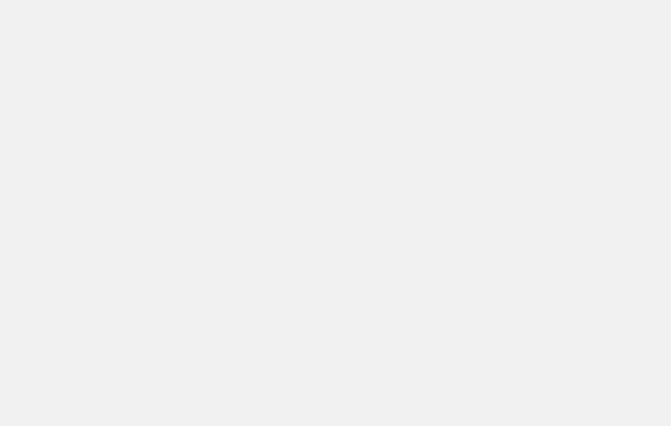
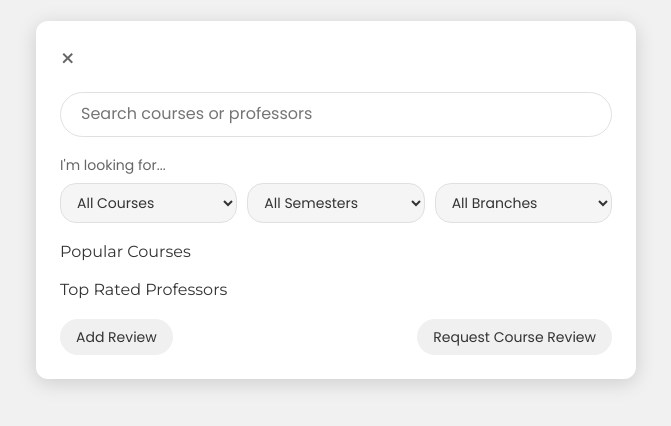
Before and after one commit to aditya19lohia/course_project, a React (Create React App) app in the folder client/: page /search in a window 1280 px wide. Before the commit this address had no page. Shown: the top 426 px of the page, without its empty margins (304-975 px from the left). Built offline with nearby package versions, Linux system fonts and the light colour scheme.

Commit message:
home screen adjustment

```diff
--- a/client/src/App.css
+++ b/client/src/App.css
@@ -1,4 +1,4 @@
-.App {
+/* .App {
   text-align: center;
 }
 
@@ -35,4 +35,4 @@
   to {
     transform: rotate(360deg);
   }
-}
+} */
--- a/client/src/App.js
+++ b/client/src/App.js
@@ -2,11 +2,14 @@
 import {BrowserRouter,Route,Routes} from "react-router-dom";
 import './App.css';
 import Home from './pages/Home';
+import SearchBar from "./components/SearchBar/SearchBar";
 function App() {
   return (
     <BrowserRouter>
       <Routes>
         <Route path="/home" element={<Home />}></Route>
+        <Route path="/search" element={<SearchBar/>}></Route>
+
       </Routes>
     </BrowserRouter>
   );
--- /dev/null
+++ b/client/src/components/SearchBar/SearchBar.css
@@ -0,0 +1,114 @@
+.search-modal-overlay {
+    position: fixed;
+    top: 100px;
+    left: 0;
+    right: 0;
+    bottom: 0;
+    height:200px;
+    /* background-color: black; */
+    display: flex;
+    justify-content: center;
+    align-items: center;
+    z-index: 1000;
+  }
+
+  .search-modal {
+    background-color: white;
+    border-radius: 12px;
+    padding: 24px;
+    width: 90%;
+    max-width: 600px;
+    max-height: 80vh;
+    overflow-y: auto;
+    box-shadow: 0 4px 20px rgba(0, 0, 0, 0.15);
+  }
+
+  .search-modal-header {
+    display: flex;
+    justify-content: space-between;
+    align-items: center;
+    margin-bottom: 20px;
+  }
+
+  .search-modal-header h2 {
+    font-size: 24px;
+    font-weight: 600;
+    color: #333;
+  }
+
+  .search-modal-header button {
+    background: none;
+    border: none;
+    font-size: 24px;
+    cursor: pointer;
+    color: #666;
+  }
+
+  .search-input {
+    width: 100%;
+    padding: 12px 20px;
+    font-size: 16px;
+    border: 1px solid #e0e0e0;
+    border-radius: 24px;
+    margin-bottom: 20px;
+  }
+
+  .filter-section {
+    margin-bottom: 20px;
+  }
+
+  .filter-section p {
+    font-size: 14px;
+    color: #666;
+    margin-bottom: 10px;
+  }
+
+  .filter-options {
+    display: flex;
+    gap: 10px;
+  }
+
+  .filter-options select {
+    flex: 1;
+    padding: 8px 12px;
+    border: 1px solid #e0e0e0;
+    border-radius: 16px;
+    background-color: #f5f5f5;
+    font-size: 14px;
+    color: #333;
+  }
+
+  .quick-filters h3 {
+    font-size: 16px;
+    font-weight: 500;
+    color: #333;
+    margin-top: 20px;
+    margin-bottom: 10px;
+  }
+
+  .search-results {
+    margin-top: 20px;
+  }
+
+  .add-review-section {
+    display: flex;
+    justify-content: space-between;
+    margin-top: 20px;
+  }
+
+  .add-review-section button {
+    padding: 10px 16px;
+    background-color: #f0f0f0;
+    border: none;
+    border-radius: 20px;
+    font-size: 14px;
+    color: #333;
+    cursor: pointer;
+    transition: background-color 0.3s;
+  }
+
+  .add-review-section button:hover {
+    background-color: #e0e0e0;
+  }
+
+  /* You may need to add more specific styles for the search results and quick filter items */
--- /dev/null
+++ b/client/src/components/SearchBar/SearchBar.js
@@ -0,0 +1,67 @@
+import React, { useState } from 'react';
+import './SearchBar.css';
+
+const SearchBar = ({ onClose }) => {
+  const [searchTerm, setSearchTerm] = useState('');
+  const [selectedCourses, setSelectedCourses] = useState('All Courses');
+  const [selectedSemester, setSelectedSemester] = useState('All Semesters');
+  const [selectedBranch, setSelectedBranch] = useState('All Branches');
+  const isOpen=true;
+//   if (!isOpen) return null;
+
+  return (
+    <div className="search-modal-overlay">
+      <div className="search-modal">
+        <div className="search-modal-header">
+          {/* <h2>Search Courses and Reviews</h2> */}
+          <button onClick={onClose}>×</button>
+        </div>
+
+        <input
+          type="text"
+          placeholder="Search courses or professors"
+          value={searchTerm}
+          onChange={(e) => setSearchTerm(e.target.value)}
+          className="search-input"
+        />
+
+        <div className="filter-section">
+          <p>I'm looking for...</p>
+          <div className="filter-options">
+            <select value={selectedCourses} onChange={(e) => setSelectedCourses(e.target.value)}>
+              <option value="All Courses">All Courses</option>
+              {/* Add more options */}
+            </select>
+            <select value={selectedSemester} onChange={(e) => setSelectedSemester(e.target.value)}>
+              <option value="All Semesters">All Semesters</option>
+              {/* Add semester options */}
+            </select>
+            <select value={selectedBranch} onChange={(e) => setSelectedBranch(e.target.value)}>
+              <option value="All Branches">All Branches</option>
+              {/* Add branch options */}
+            </select>
+          </div>
+        </div>
+
+        <div className="quick-filters">
+          <h3>Popular Courses</h3>
+          {/* Add popular courses list */}
+
+          <h3>Top Rated Professors</h3>
+          {/* Add top rated professors list */}
+        </div>
+
+        <div className="search-results">
+          {/* Add search results here */}
+        </div>
+
+        <div className="add-review-section">
+          <button>Add Review</button>
+          <button>Request Course Review</button>
+        </div>
+      </div>
+    </div>
+  );
+};
+
+export default SearchBar;
--- a/client/src/components/Stats/Stats.css
+++ b/client/src/components/Stats/Stats.css
@@ -1,6 +1,6 @@
 .stats-Container{
     width:100%;
-    height:40%;
+    height:14rem;
     margin-top:10px;
     margin-bottom:10px;
     background-color: var(--sidebar-color);
@@ -14,7 +14,7 @@
   font-weight: 600;
 
   color: #0b063e;
-  font-size: 1.1em;
+  font-size: 1rem;
   /* margin-bottom: 1e; */
 }
 .stats-Container {
--- a/client/src/components/TopRatedCourse/TopRatedCourses.css
+++ b/client/src/components/TopRatedCourse/TopRatedCourses.css
@@ -14,7 +14,7 @@
     font-family: "Poppins", sans-serif;
     font-weight: 600;
     color: #0b063e;
-    font-size: 1.1em;
+    font-size: 1rem;
     margin-bottom: 10px;
   }
 
@@ -28,6 +28,12 @@
     margin-bottom: 10px;
     font-weight: 500;
     color: #333;
+  }
+
+  .header-item{
+    text-decoration:none;
+    /* cursor:auto; */
+    underline:none;
   }
 
   .header-item {
--- a/client/src/components/TopRatedCourse/TopRatedCourses.js
+++ b/client/src/components/TopRatedCourse/TopRatedCourses.js
@@ -75,11 +75,11 @@ const TopRatedCourses = () => {
 
   return (
     <div className="top-rated-courses">
-      <h2 className="top-rated-courses__title">My Courses</h2>
+      <h2 className="top-rated-courses__title">Top Rated Courses</h2>
       <div className="course-header-bar">
-        <span className="header-item course-name">Course Name</span>
-        <span className="header-item professor-name">Professor Name</span>
-        <span className="header-item course-rating">Course Rating</span>
+        <span className="header-item course-name" style={{textDecoration:"none"}}>Course Name</span>
+        <span className="header-item professor-name" style={{textDecoration:"none"}}>Professor Name</span>
+        <span className="header-item course-rating" style={{textDecoration:"none"}}>Course Rating</span>
       </div>
       <ul className="course-list">
         {courses.map(course => (
--- a/client/src/index.css
+++ b/client/src/index.css
@@ -1,5 +1,6 @@
 @import url("https://fonts.googleapis.com/css2?family=Montserrat:wght@300;400;800&family=Poppins:wght@300;400;500;600;700&display=swap");
 @import url('https://fonts.googleapis.com/css2?family=Poppins:ital,wght@0,100;0,200;0,300;0,400;0,500;0,600;0,700;0,800;0,900;1,100;1,200;1,300;1,400;1,500;1,600;1,700;1,800;1,900&family=Roboto:ital,wght@0,100;0,300;0,400;0,500;0,700;0,900;1,100;1,300;1,400;1,500;1,700;1,900&display=swap');
+@import url('https://necolas.github.io/normalize.css/8.0.1/normalize.css');
 
 body {
   margin: 0;
--- a/client/src/pages/Home.css
+++ b/client/src/pages/Home.css
@@ -1,4 +1,3 @@
-
 .home-container {
   display: flex;
   flex-direction: column;
@@ -9,80 +8,81 @@
   display: flex;
   flex: 1;
   margin-top: 50px;
+  /* padding: 0 2rem; */
 }
 
 .left-column {
   flex: 2;
   display: flex;
+  /* margin-top:50px; */
   flex-direction: column;
-  align-items: flex-end;
   overflow-y: auto;
-  padding: 1.5rem 2rem 2rem 1rem;
-  margin-left: 250px;
-  height: 100%;
-  max-width: 60%;
+  padding: 0.5rem 0.5rem 2rem 2.5rem;
+  margin-left:18%;
+  height:100%;
+  max-width: 70%;
 }
 
 .right-column {
-  flex: 1;
-  position: fixed;
-  right: 1px;
-  width: 25%;
-  height: 100%;
-  padding-bottom: 2rem;
-  top: 3rem;
-  margin-left: auto;
+  width: 30%;
+  flex:1;
+  /* position:fixed; */
+  width:17rem;
+  padding: 0.5rem 0.2rem 2rem 0.3rem;
+  height: 100vh;
+  overflow-y: auto;
+}
+
+.top-rated-courses {
+  height: calc(100vh - 250px);
+  overflow-y: auto;
 }
 
 @media screen and (max-width: 1200px) {
   .left-column {
-      margin-left: 200px;
-      max-width: 55%;
+    max-width: 65%;
   }
 
   .right-column {
-      right: 0;
-      width: 30%;
+    width: 35%;
   }
 }
 
 @media screen and (max-width: 992px) {
   .left-column {
-      margin-left: 150px;
-      max-width: 50%;
+    max-width: 60%;
   }
 
   .right-column {
-      right: 0;
-      width: 35%;
+    width: 40%;
   }
 }
 
 @media screen and (max-width: 768px) {
+  .content-wrapper {
+    flex-direction: column;
+  }
+
   .left-column {
-      margin-left: 100px;
-      max-width: 45%;
+    max-width: 100%;
   }
 
   .right-column {
-      right: 0;
-      width: 100%;
-      position: relative;
-      top: 0;
+    width: 100%;
+    height: auto;
   }
 }
 
 @media screen and (max-width: 576px) {
+  .content-wrapper {
+    padding: 0 1rem;
+  }
+
   .left-column {
-      margin-left: 50px;
-      max-width: 100%;
+    padding: 1rem;
   }
 
   .right-column {
-      display: none;
+    display: none;
   }
 }
-.top-rated-courses {
-  height: calc(100vh - 250px);
-  overflow-y: auto;
-}
```
